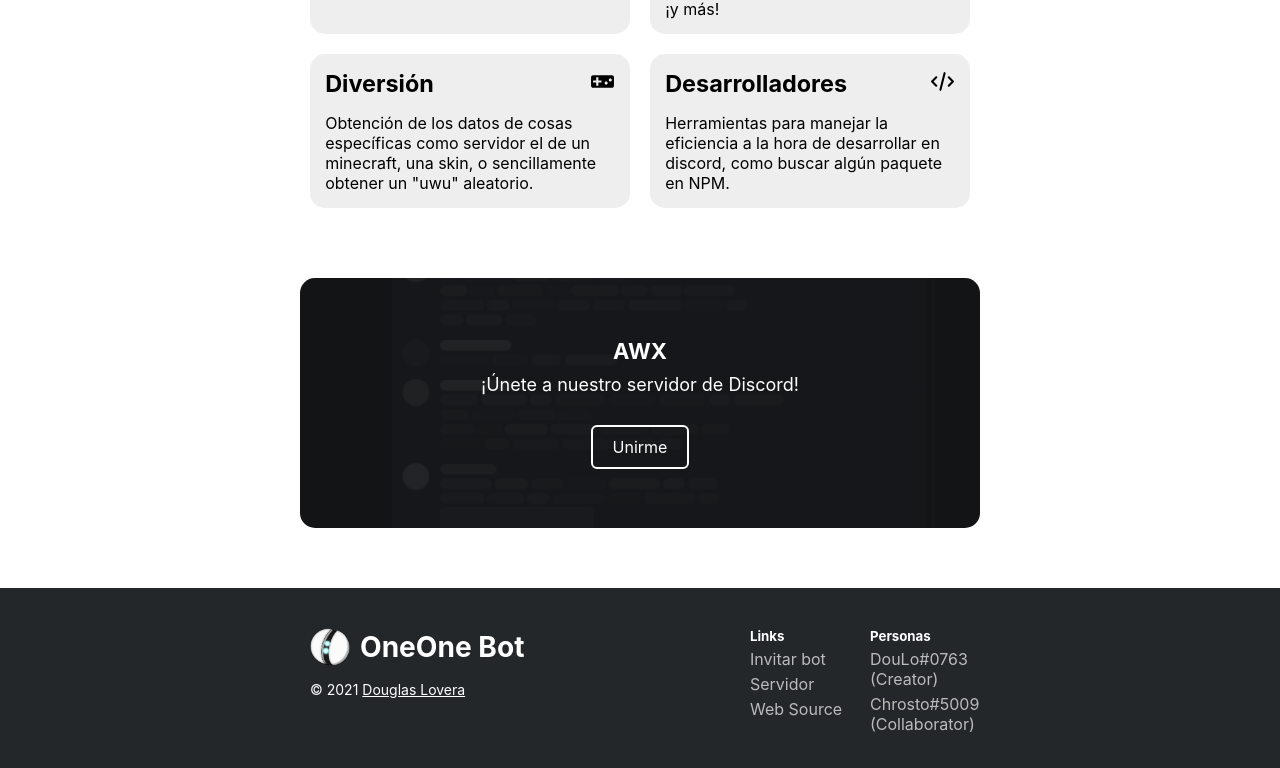
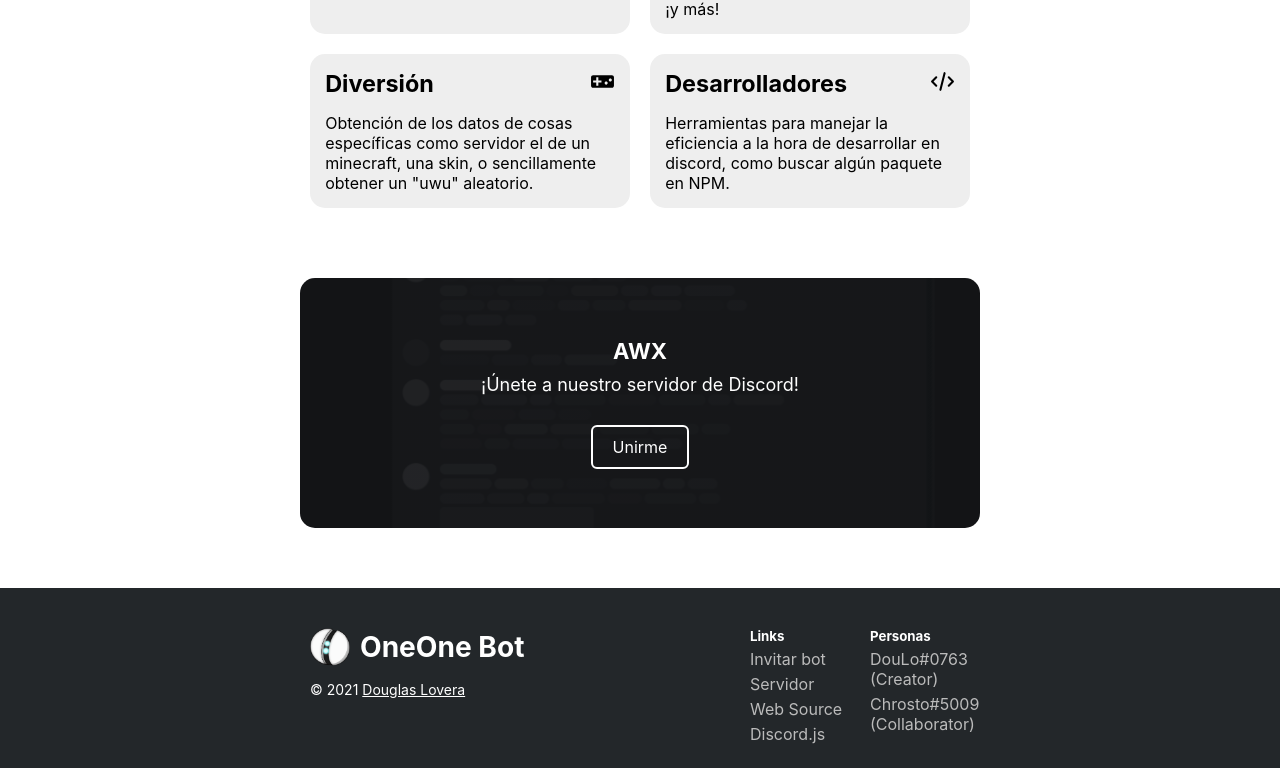
Before and after one commit to doulovera/oneone-web, a website built with Vite: page index.html in a window 1280 px wide. Shown: the part 632-1400 px from the top of the page. Built offline with nearby package versions, Linux system fonts and the light colour scheme.

Commit message:
Update footer links

```diff
--- a/index.html
+++ b/index.html
@@ -71,6 +71,11 @@
                   Web Source
                 </a>
               </li>
+              <li>
+                <a href="https://discord.js.org/" target="_blank" rel="noreferrer">
+                  Discord.js
+                </a>
+              </li>
             </ul>
           </div>
           <div class="footer__lists_list">
```
